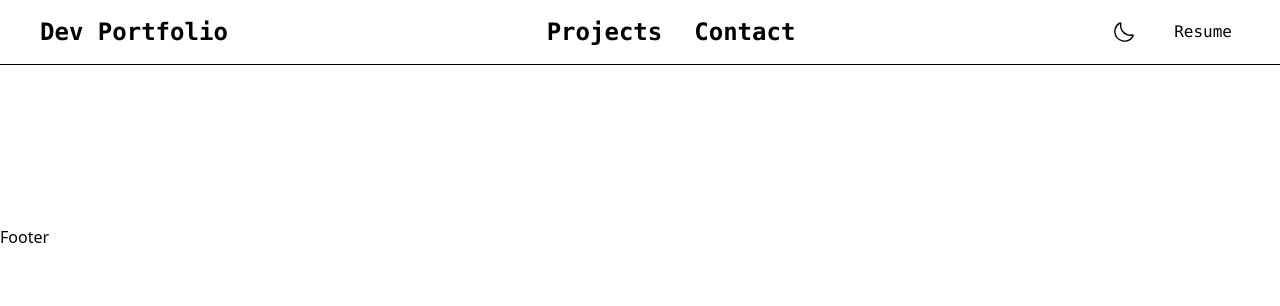
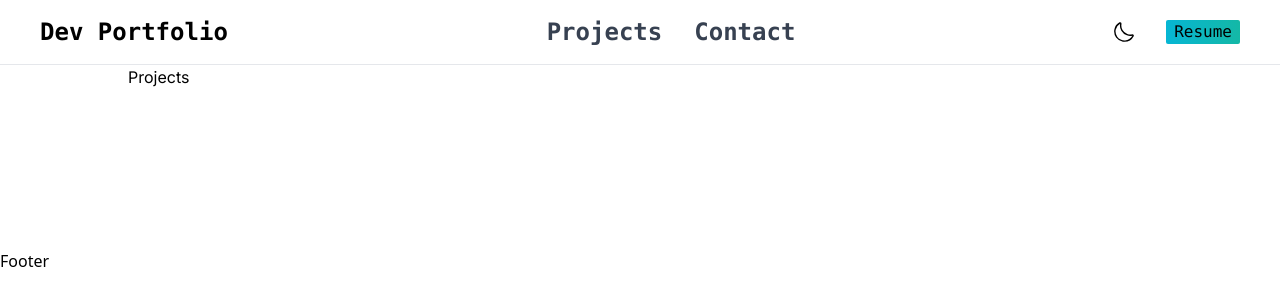
Before and after one commit to rifat0153/portfolio-nuxt-app, a Nuxt app: page /projects in a window 1280 px wide. Shown: the top 306 px of the page. Built offline with nearby package versions, Linux system fonts and the light colour scheme; a web font is replaced by a local one.

Commit message:
transiiton added

```diff
--- /dev/null
+++ b/app.vue
@@ -0,0 +1,37 @@
+<template>
+  <NuxtLayout>
+    <NuxtPage />
+  </NuxtLayout>
+</template>
+
+<style>
+.page-enter-active,
+.page-leave-active {
+  transition: all 0.4s;
+}
+.page-enter-from,
+.page-leave-to {
+  opacity: 0;
+  filter: blur(1rem);
+}
+
+.fade-enter-active,
+.fade-leave-active {
+  transition: opacity 250ms;
+}
+.fade-enter-from {
+  opacity: 0;
+}
+.fade-leave-to {
+  opacity: 100;
+}
+
+.layout-enter-active,
+.layout-leave-active {
+  transition: all 0.4s;
+}
+.layout-enter-from,
+.layout-leave-to {
+  filter: grayscale(1);
+}
+</style>
--- a/components/Header.vue
+++ b/components/Header.vue
@@ -16,22 +16,24 @@ const toggleDarkMode = () => {
 
 <template>
   <div
-    class="flex w-full items-center justify-between gap-4 border-b-[1px] px-10 py-4 font-mono transition-colors duration-500 dark:border-gray-700 dark:bg-gray-900 dark:text-gray-200"
+    class="dark:border-gray-700 dark:bg-gray-900 dark:text-gray-200 flex w-full items-center justify-between gap-4 border-b-[1px] px-10 py-4 font-mono transition-colors duration-500"
   >
-    <p class="text-2xl font-bold leading-none">Dev Portfolio</p>
+    <NuxtLink to="/" class="text-2xl font-bold leading-none"
+      >Dev Portfolio</NuxtLink
+    >
 
     <div
-      class="flex items-center justify-center gap-8 text-2xl font-semibold text-gray-700"
+      class="text-gray-700 flex items-center justify-center gap-8 text-2xl font-semibold"
     >
-      <p>Projects</p>
+      <NuxtLink to="/projects">Projects</NuxtLink>
 
-      <p>Contact</p>
+      <NuxtLink>Contact</NuxtLink>
     </div>
 
     <div class="flex items-center gap-8">
       <button @click="toggleDarkMode">
         <svg
-          class="h-5 w-5 fill-black dark:fill-white"
+          class="fill-black dark:fill-white h-5 w-5"
           viewBox="0 0 35 35"
           data-name="Layer 2"
           id="Layer_2"
@@ -52,7 +54,7 @@ const toggleDarkMode = () => {
       </button>
 
       <NuxtLink
-        class="rounded-sm bg-gradient-to-r from-cyan-500 to-teal-500 px-2 py-1 leading-none"
+        class="from-cyan-500 to-teal-500 rounded-sm bg-gradient-to-r px-2 py-1 leading-none"
         :to="cvLink"
         target="_blank"
       >
--- a/components/ProfileImage.vue
+++ b/components/ProfileImage.vue
@@ -2,6 +2,6 @@
   <img
     src="~/assets/img/profile.png"
     alt="Profile Image"
-    class="mx-auto my-10 h-80 w-80 rounded-full bg-gradient-to-b from-cyan-600 object-contain"
+    class="mx-auto my-10 h-80 w-80 rounded-full bg-green-100 bg-gradient-to-b from-cyan-600 object-contain"
   />
 </template>
--- a/layouts/default.vue
+++ b/layouts/default.vue
@@ -5,7 +5,7 @@
     </header>
 
     <main
-      class="w-full px-4 pb-40 font-inter font-medium transition-colors duration-500 dark:bg-gray-900 dark:text-gray-200"
+      class="dark:bg-gray-900 dark:text-gray-200 w-full px-4 pb-40 font-inter font-medium transition-colors duration-500"
     >
       <div class="mx-auto max-w-5xl">
         <slot />
--- a/nuxt.config.ts
+++ b/nuxt.config.ts
@@ -1,6 +1,17 @@
 // https://nuxt.com/docs/api/configuration/nuxt-config
 export default defineNuxtConfig({
   devtools: { enabled: true },
+
+  app: {
+    pageTransition: {
+      name: "fade", // default
+      mode: "out-in", // default
+    },
+    // layoutTransition: {
+    //   name: "layout", // default
+    //   mode: "out-in", // default
+    // },
+  },
 
   runtimeConfig: {
     public: {
--- a/pages/index.vue
+++ b/pages/index.vue
@@ -28,6 +28,7 @@ useHead({
 </script>
 
 <template>
+  <div>
     <div class="grid h-[calc(100vh-36px)] grid-cols-2">
       <div class="flex items-center justify-center">
         <ProfileSummary />
@@ -43,4 +44,5 @@ useHead({
     <Experience />
 
     <TechnologyList />
+  </div>
 </template>
--- /dev/null
+++ b/pages/projects/index.vue
@@ -0,0 +1,3 @@
+<script setup lang="ts"></script>
+
+<template><div>Projects</div></template>
--- a/tailwind.config.js
+++ b/tailwind.config.js
@@ -12,14 +12,11 @@ module.exports = {
     "./app.vue",
   ],
   theme: {
-    colors: {
-      transparent: "transparent",
-      current: "currentColor",
-      primary: colors.blue,
-    },
     extend: {
       colors: {
         transparent: "transparent",
+        current: "currentColor",
+        primary: colors.blue,
       },
       fontSize: {
         "7xl": "5rem",
```
Lines whose indentation alone changed are shown as unchanged.
